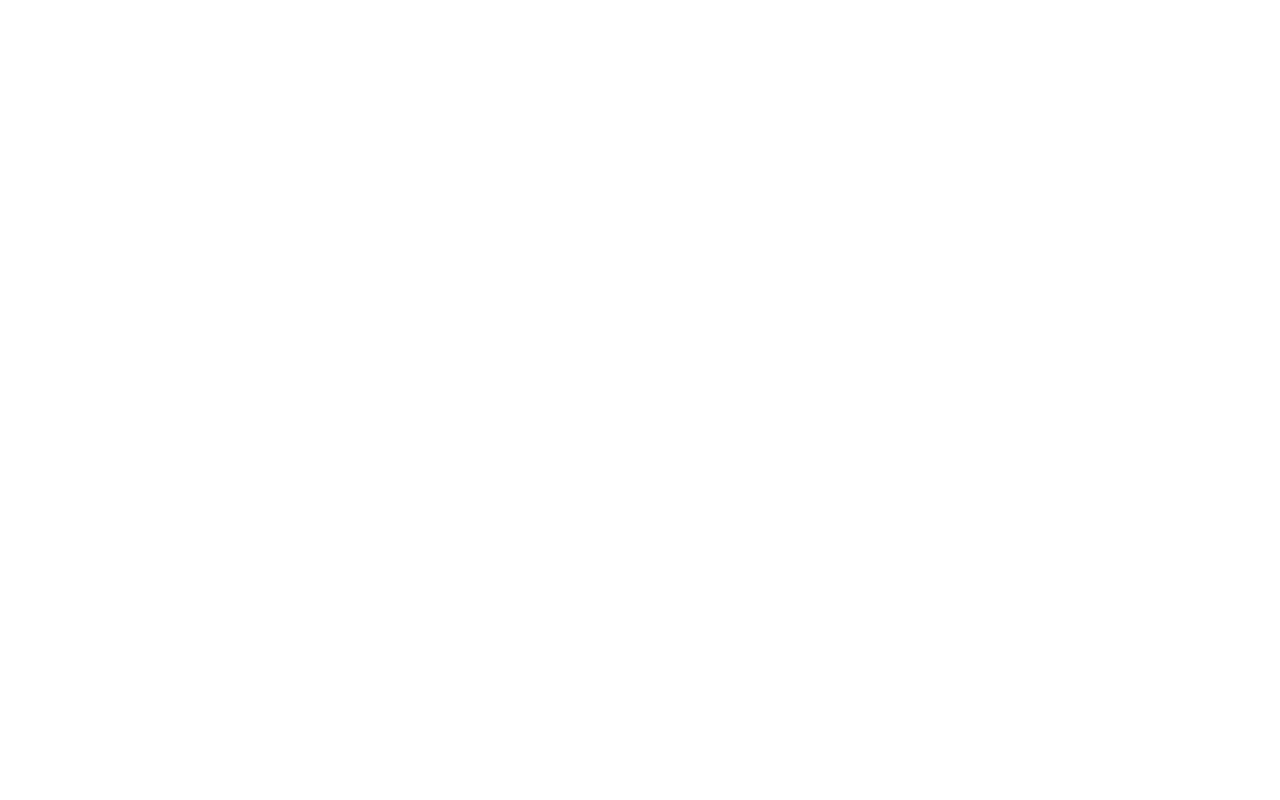
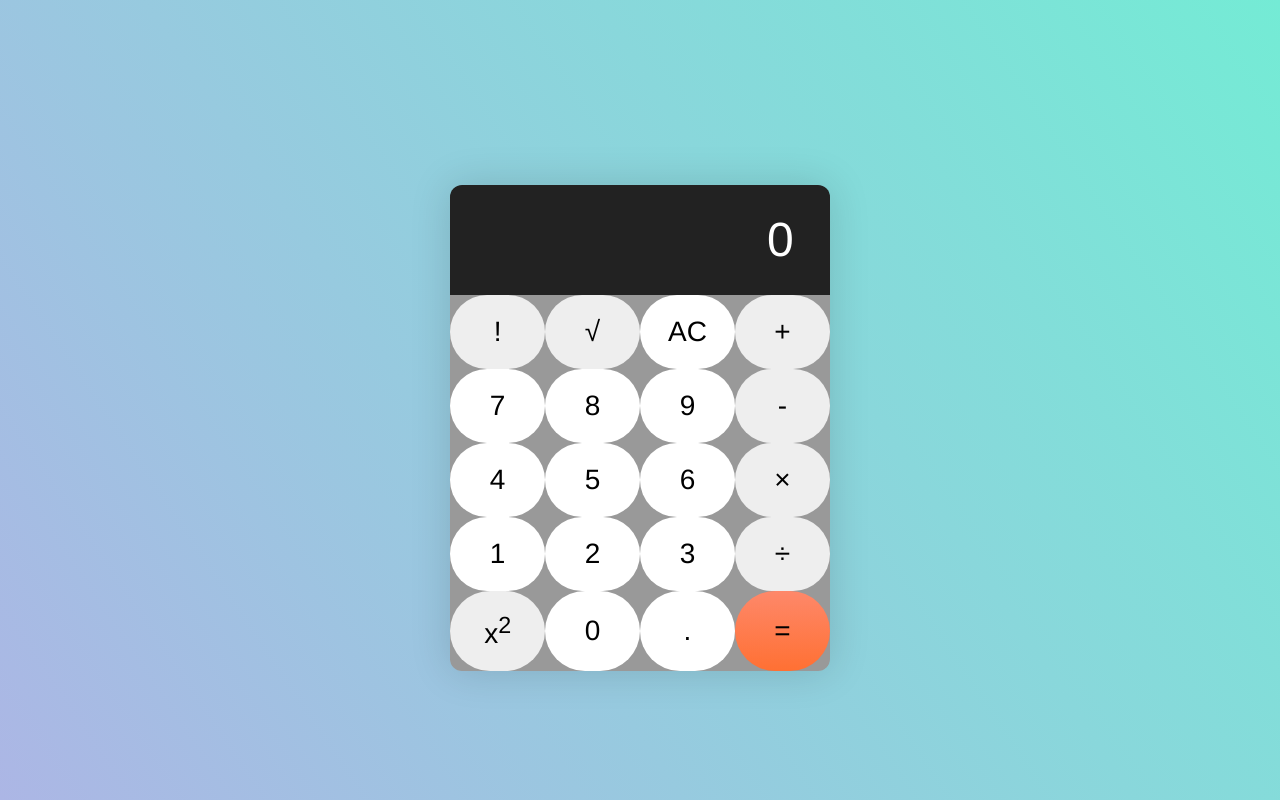
Before and after one commit to degu0/Caculadora, a plain HTML site: page Main/index.html in a window 1280 px wide. Drawn offline with Linux system fonts and the light colour scheme.

Commit message:
Construindo a caculadora no html e css

```diff
--- a/Main/index.html
+++ b/Main/index.html
@@ -4,9 +4,36 @@
     <meta charset="UTF-8">
     <meta http-equiv="X-UA-Compatible" content="IE=edge">
     <meta name="viewport" content="width=device-width, initial-scale=1.0">
+    <link rel="stylesheet" href="style.css">
     <title>Caculadora</title>
 </head>
 <body>
-
+    <div class="container">
+        <div class="calculator">
+          <div class="calculator__display">0</div>
+          <div class="calculator__keys">
+            <button class="key--operator" data-action="factorial">!</button>
+            <button class="key--operator" data-action="square root">&radic;</button>
+            <button data-action="clear">AC</button>
+            <button class="key--operator" data-action="add">+</button>
+            <button>7</button>
+            <button>8</button>
+            <button>9</button>
+            <button class="key--operator" data-action="subtract">-</button>
+            <button>4</button>
+            <button>5</button>
+            <button>6</button>
+            <button class="key--operator" data-action="multiply">&times;</button>
+            <button>1</button>
+            <button>2</button>
+            <button>3</button>
+            <button class="key--operator" data-action="divide">÷</button>
+            <button class="key--operator" data-action="power">x<sup>2</sup></button>
+            <button>0</button>
+            <button data-action="decimal">.</button>
+            <button class="key--equal" data-action="calculate">=</button>
+          </div>
+        </div>
+      </div>
 </body>
 </html>
--- a/Main/style.css
+++ b/Main/style.css
@@ -0,0 +1,105 @@
+
+body {
+  margin: 0;
+}
+
+a:focus {
+  outline: none;
+}
+/* Removes all decimals and discs from lists */
+
+input,
+textarea,
+button {
+  border: 0;
+  border-radius: 0;
+  background-color: transparent;
+  font-size: inherit;
+  font-family: inherit;
+  font-weight: inherit;
+  outline: none;
+  appearance: none;
+  text-align: left;
+}
+
+:root {
+  font-family: Helvetica, Arial, sans-serif;
+}
+
+html {
+  font-size: 175%;
+  font-weight: 300;
+  line-height: 1.3;
+}
+
+body {
+  align-items: center;
+  background-image: linear-gradient(236deg, #74ebd5, #acb6e5);
+  display: flex;
+  height: 100vh;
+  justify-content: center;
+}
+
+.container {
+  max-width: 20em;
+}
+
+.container > p {
+  text-align: center;
+}
+
+.calculator {
+  border-radius: 12px;
+  box-shadow: 0 0 40px 0px rgba(0, 0, 0, 0.15);
+  margin-left: auto;
+  margin-right: auto;
+  margin-top: 2em;
+  max-width: 15em;
+  overflow: hidden;
+}
+
+.calculator__display {
+  background-color: #222222;
+  color: #fff;
+  font-size: 1.714285714em;
+  padding: 0.5em 0.75em;
+  text-align: right;
+}
+
+.calculator__keys {
+  background-color: #999;
+  display: grid;
+  grid-template-columns: repeat(4, 1fr);
+}
+
+.calculator__keys > * {
+  background-color: #fff;
+  padding: 0.75em 1em;
+  border-radius: 150px;
+  position: relative;
+  text-align: center;
+}
+
+.calculator__keys > *:active::before,
+.calculator__keys > .is-depressed::before {
+  background-color: rgba(0, 0, 0, 0.2);
+  bottom: 0;
+  box-shadow: 0 0 6px 0 rgba(0, 0, 0, 0.5) inset;
+  content: "";
+  left: 0;
+  opacity: 0.3;
+  position: absolute;
+  right: 0;
+  top: 0;
+  z-index: 1;
+}
+
+.key--operator {
+  background-color: #eee;
+}
+
+.key--equal {
+  background-image: linear-gradient(to bottom, #fe886a, #ff7033);
+  grid-column: -2;
+  grid-row: 5 / span 4;
+}
```
